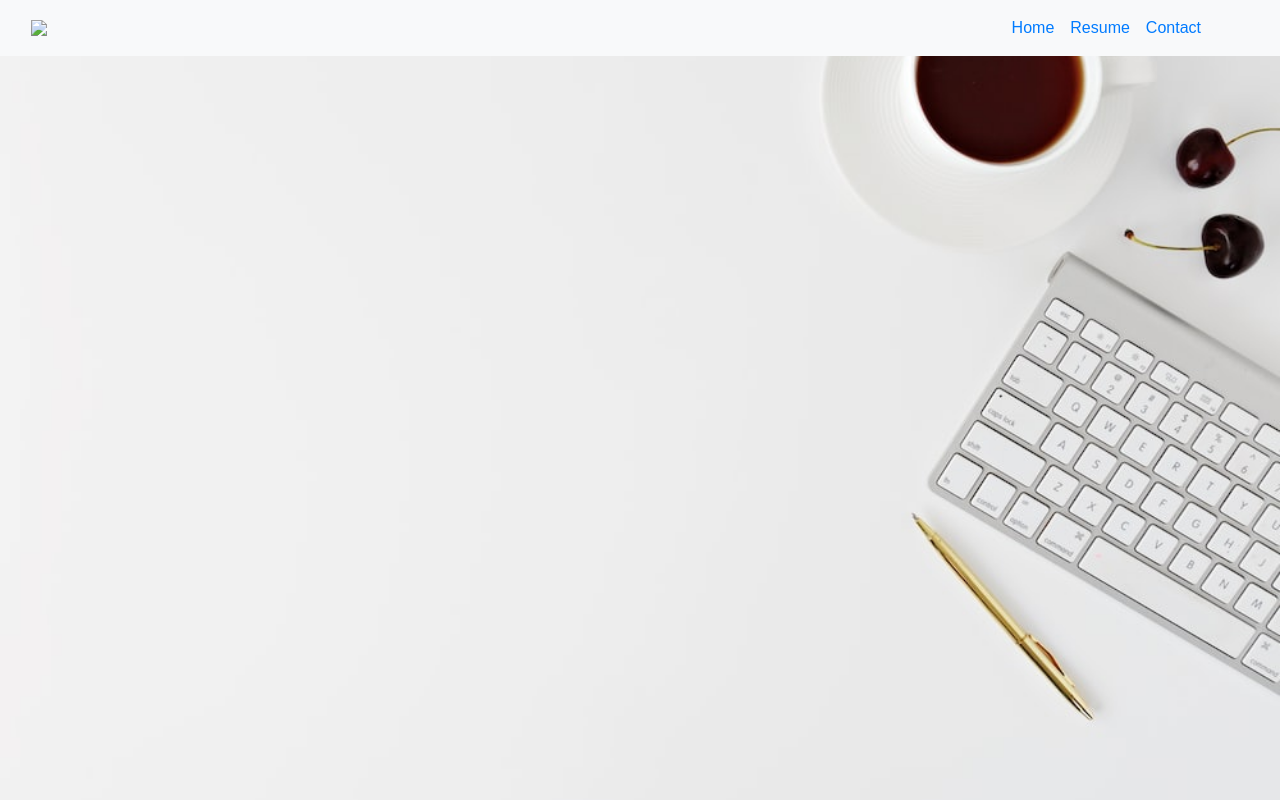
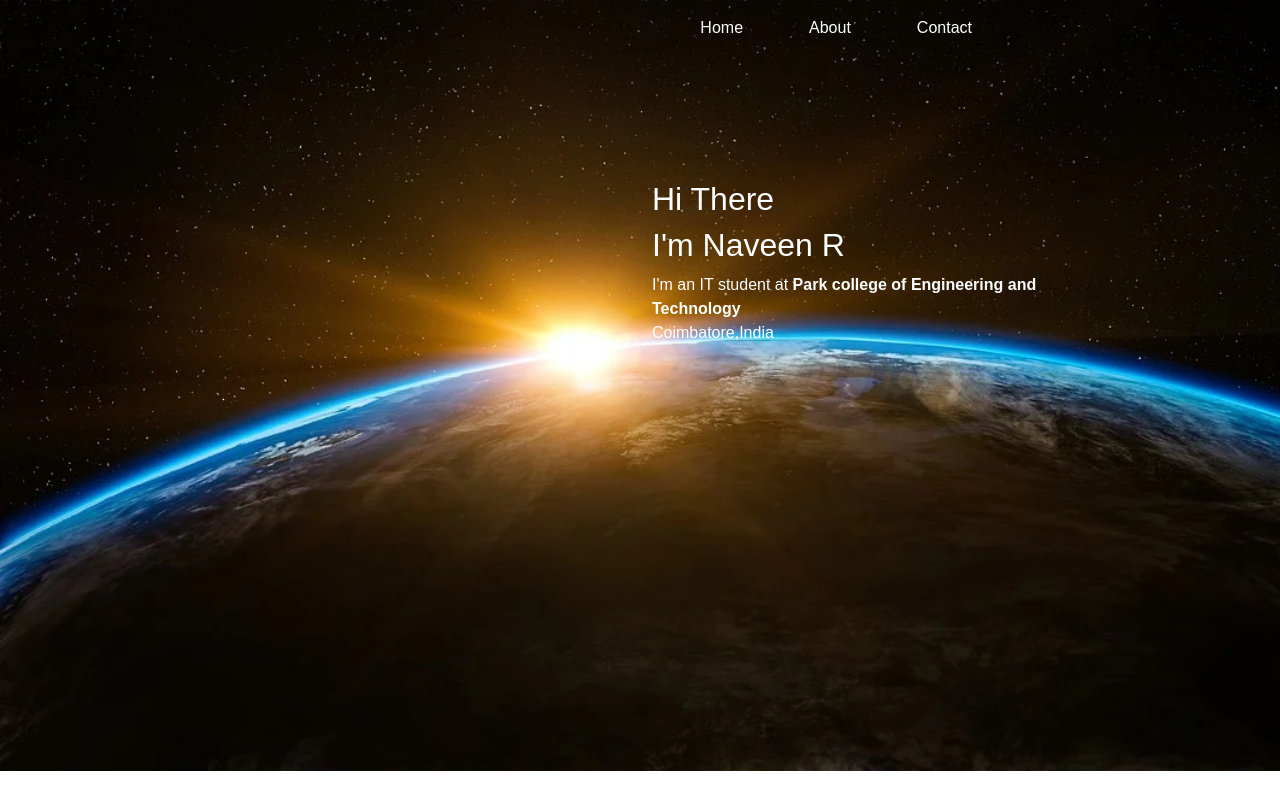
Before and after one commit to Nave7374/course, a plain HTML site: page index.html in a window 1280 px wide. Drawn offline with nearby package versions, Linux system fonts and the light colour scheme.

Commit message:
first commit

```diff
--- a/index.html
+++ b/index.html
@@ -4,64 +4,61 @@
     <!-- Required meta tags -->
     <meta charset="utf-8">
     <meta name="viewport" content="width=device-width, initial-scale=1, shrink-to-fit=no">
-    <link rel="stylesheet" href="https://cdn.jsdelivr.net/npm/bootstrap@4.1.3/dist/css/bootstrap.min.css" integrity="sha384-MCw98/SFnGE8fJT3GXwEOngsV7Zt27NXFoaoApmYm81iuXoPkFOJwJ8ERdknLPMO" crossorigin="anonymous">
-    <link rel="stylesheet" href="https://cdn.jsdelivr.net/npm/bootstrap-icons@1.11.0/font/bootstrap-icons.css">
+
     <title>Portfolio</title>
-    <style>
-      body{
-        font-family: Arial, Helvetica, sans-serif;
-        background-image: url(Bg.jpeg);
-        background-repeat: no-repeat;
-        background-size: cover;
-      }
 
-    </style>
+    <meta content="" name="description">
+    <meta content="" name="keywords">
+
+    <link href="https://cdn.jsdelivr.net/npm/bootstrap@5.3.2/dist/css/bootstrap.min.css" rel="stylesheet" integrity="sha384-T3c6CoIi6uLrA9TneNEoa7RxnatzjcDSCmG1MXxSR1GAsXEV/Dwwykc2MPK8M2HN" crossorigin="anonymous">
+    <script src="https://cdn.jsdelivr.net/npm/bootstrap@5.3.2/dist/js/bootstrap.bundle.min.js" integrity="sha384-C6RzsynM9kWDrMNeT87bh95OGNyZPhcTNXj1NW7RuBCsyN/o0jlpcV8Qyq46cDfL" crossorigin="anonymous"></script>
+
+   <!-- need to add css file -->
+    <link rel="stylesheet" href="style.css">
+
+
   </head>
   <body>
     <header>
-      <nav class="navbar navbar-expand-sm bg-light sticky-top">
-        <div class="container-fluid">
-            <img src="#" style="width:40px;" class="rounded-pill">
-            <ul class="navbar-nav">
-              <li class="nav-item">
-                <a class="nav-link" href="index.html">Home</a>
+      <nav class="navbar navbar-expand justify-content-end fixed-top">
+            <!--<img src="#" style="width:40px;" class="rounded-pill">-->
+            <ul class="hi navbar-nav">
+              <li class="nav-item"><a class="nav-link" href="#home">Home</a></li>
+              <li class="nav-item"><a class="nav-link" href="#about">About</a></li>
+              <li class="nav-item"><a class="nav-link" href="#contact">Contact</a>
               </li>
-              <li class="nav-item">
-                <a class="nav-link" href="resume.html">Resume</a>
-              </li>
-              <li class="nav-item">
-                <a class="nav-link" href="contact.html">Contact</a>
-              </li>
-              <ul class="dropdown">
-
-              </ul>
             </ul>
           </div>
       </nav>
     </header>
-    <main>
+
+    <!-- home Section -->
+    <div id="home" style="background-image: url(earth-bg.jpeg);" >
       <div>
-        <div>
-          <div>
-            <div>
-              <div>
-                <div>
-                  <div>
-                    <div>
-                      <div>
-                        <div>
-                          <div>
-
-                          </div>
-                        </div>
-                      </div>
-                    </div>
-                  </div>
-                </div>
-              </div>
-            </div>
+        <div class="row">
+          <div class="col-6">
+          </div>
+          <div class="content col-4">
+            <h2>Hi There</h2>
+            <h2> I'm Naveen R</h2>
+            <p>I'm an IT student at <strong>Park college of Engineering and Technology</strong><br>Coimbatore,India</p>
+            <!--<button class="btn"><p>Download Resume</p></button>
+            <button class="btn"><p>Stay in Touch</p></button>-->
+          </div>
+          <div class="col-2">
           </div>
         </div>
+      </div>
+     <!-- <p>I'm a Front end Developer <br>I'm currntly focusing on full stack Development <br>i'm an Software Engineer </p>
+       above should be in typing manner-->
+
+    </div>
+
+    <!--Main Section-->
+    <main>
+      <div id="about">
+      </div>
+      <div id="contact">
       </div>
     </main>
   </body>
--- a/style.css
+++ b/style.css
@@ -0,0 +1,31 @@
+body{
+    font-family: Arial, Helvetica, sans-serif;
+    overflow-x: hidden;
+}
+#home{
+    background-repeat: no-repeat;
+    background-size: cover;
+}
+.content{
+    margin-top: 180px;
+    margin-bottom: 410px;
+    color: white;
+}
+
+/* navigatin bar */
+.hi a{
+    text-decoration: none;
+    color:white;
+    margin: auto;
+}
+.hi a:hover{
+    text-decoration: underline;
+    color: white;
+}
+nav ul {
+    display: inline-block;
+    padding-right: 300px;
+}
+nav ul li{
+    padding-left: 50px;
+}
```
Also changed, not shown: Bg.jpeg (deleted), earth-bg.jpeg (added).
